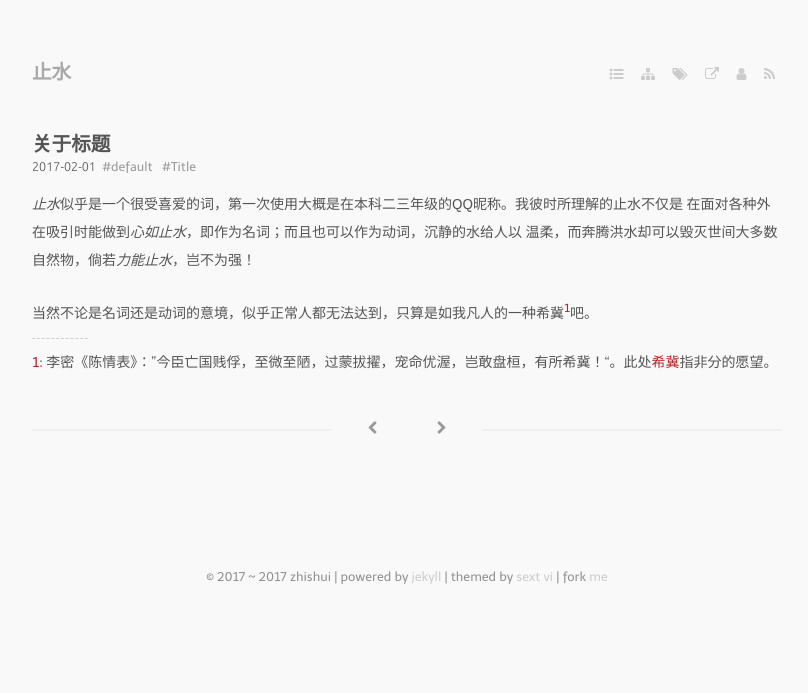
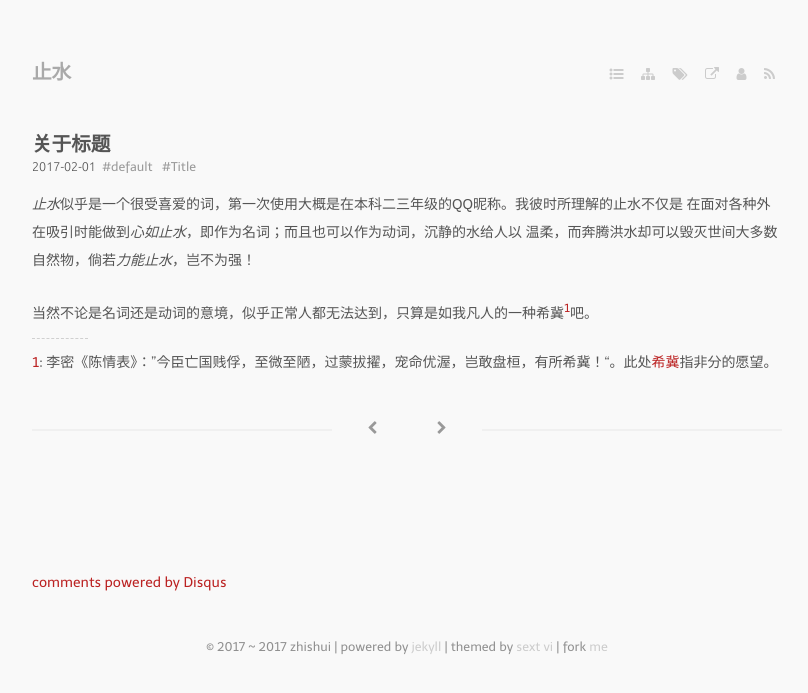
Before and after one commit to bizhishui/bizhishui.github.io, a Jekyll site: the page built from _posts/2017-02-01-About-title.md, in a window 1280 px wide. Shown: the top 693 px of the page, without its empty margins (233-1041 px from the left). Built offline with Jekyll 4.4.1, drawn with Linux system fonts in a browser that asks for light colours; nearby versions of some CDN libraries; some web fonts are replaced; a script that is not in the unit is left out; comment, search, counter and statistics services are not loaded.

Commit message:
test comments

```diff
--- a/_layouts/post.html
+++ b/_layouts/post.html
@@ -135,11 +135,12 @@
   (function () {
       var s = document.createElement('script'); s.async = true;
       s.type = 'text/javascript';
-      s.src = '//' + disqus_shortname + '.disqus.com/count.js';
+      s.src = 'http://' + disqus_shortname + '.disqus.com/count.js';
       (document.getElementsByTagName('HEAD')[0] || document.getElementsByTagName('BODY')[0]).appendChild(s);
   }());
 </script>
 <noscript>Please enable JavaScript to view the <a href="http://disqus.com/?ref_noscript">comments powered by Disqus.</a></noscript>
+<a href="http://disqus.com" class="dsq-brlink">comments powered by <span class="logo-disqus">Disqus</span></a>
 {% endif %}
 </section>
 
```
